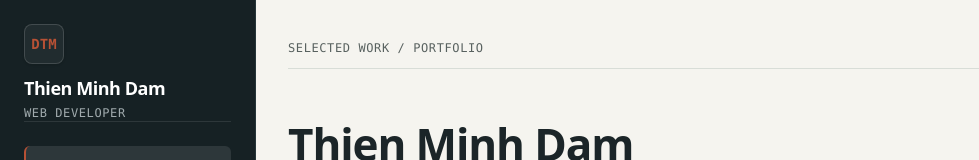
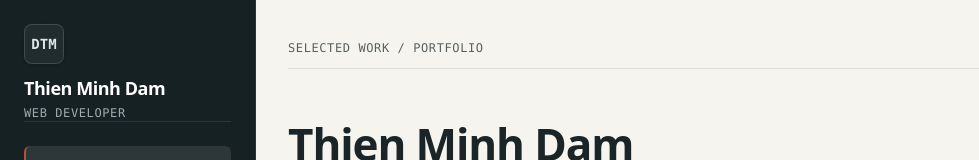
Before and after one commit to thminh176/minh-portforlio, a Next.js app: page /en in a window 1280 px wide. Shown: the top 160 px of the page, without its empty margins (0-979 px from the left). Built offline with nearby package versions, Linux system fonts and the light colour scheme; no server answers; a web font is replaced by a local one.

Commit message:
fix(header): resolve monogram contrast, brand touch target and short viewport menu (U11)

```diff
--- a/src/components/Header.tsx
+++ b/src/components/Header.tsx
@@ -66,7 +66,7 @@ export default function Header({ locale, activeRoute = 'home' }: HeaderProps) {
         {/* Mobile Logotype / Authentic Identity */}
         <Link
           href={`/${locale}/`}
-          className="flex items-center gap-2 group rounded-md p-1 -m-1 focus-visible:outline-none focus-visible:ring-2 focus-visible:ring-[var(--focus-ring)]"
+          className="min-h-[44px] flex items-center gap-2 group rounded-md p-1 -m-1 focus-visible:outline-none focus-visible:ring-2 focus-visible:ring-[var(--focus-ring)]"
           aria-label={`${name} — ${dict.common.home}`}
         >
           <span className="font-display font-bold text-2xl tracking-tight text-[var(--color-ink)] group-hover:text-[var(--color-brick-deep)] transition-colors">
@@ -109,7 +109,7 @@ export default function Header({ locale, activeRoute = 'home' }: HeaderProps) {
       {mobileMenuOpen && (
         <div
           id="mobile-navigation"
-          className="lg:hidden border-t border-[var(--color-border)] bg-[var(--color-paper)] px-4 sm:px-6 py-5 space-y-4 shadow-lg transition-all"
+          className="lg:hidden max-h-[calc(100vh-4rem)] overflow-y-auto border-t border-[var(--color-border)] bg-[var(--color-paper)] px-4 sm:px-6 py-5 space-y-4 shadow-lg transition-all"
         >
           <nav className="flex flex-col space-y-1.5 text-base font-medium" aria-label={dict.common.mobileMenu}>
             <Link
@@ -191,7 +191,7 @@ export default function Header({ locale, activeRoute = 'home' }: HeaderProps) {
             aria-label={`${name} — ${dict.common.home}`}
           >
             {/* Monogram Box */}
-            <div className="w-10 h-10 rounded-lg bg-white/5 border border-white/15 flex items-center justify-center font-mono font-bold text-sm text-[var(--color-brick)] group-hover:border-[var(--color-brick)] transition-colors shadow-sm">
+            <div className="w-10 h-10 rounded-lg bg-white/5 border border-white/15 flex items-center justify-center font-mono font-bold text-sm text-[var(--color-dark-copy)] group-hover:border-[var(--color-brick)] transition-colors shadow-sm">
               DTM
             </div>
 
```
